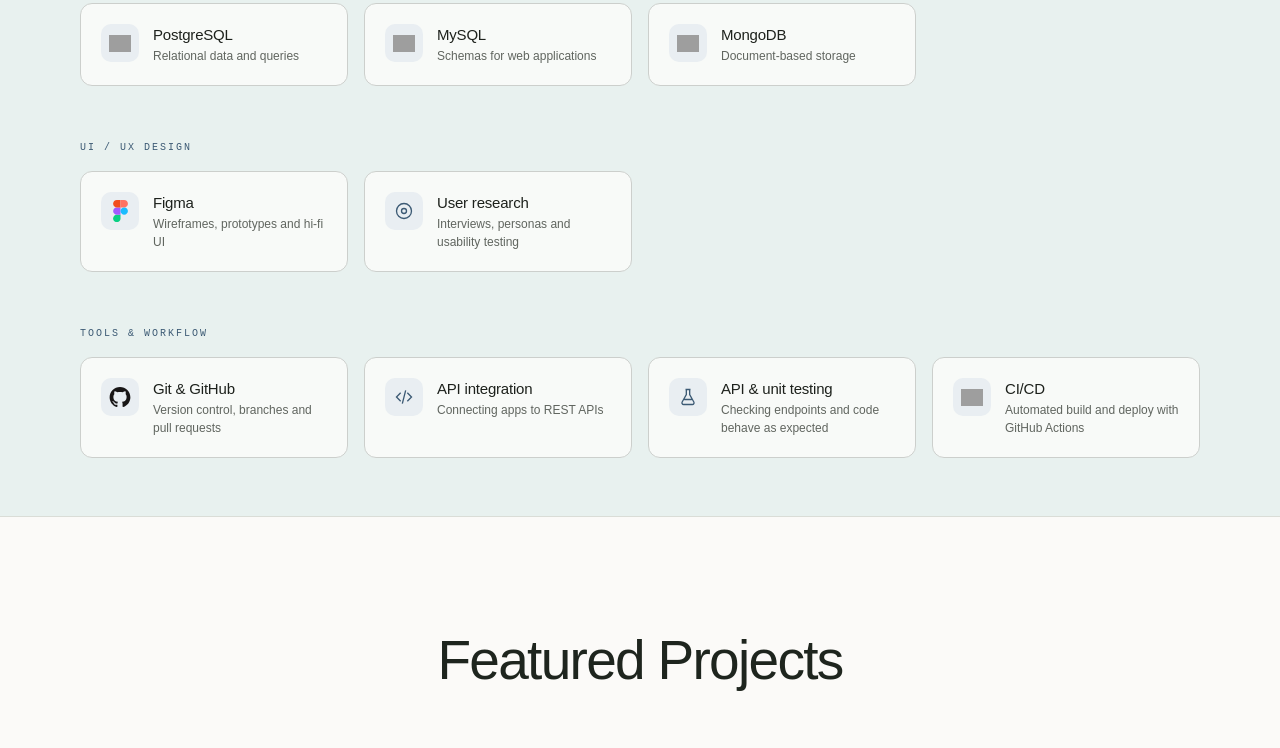
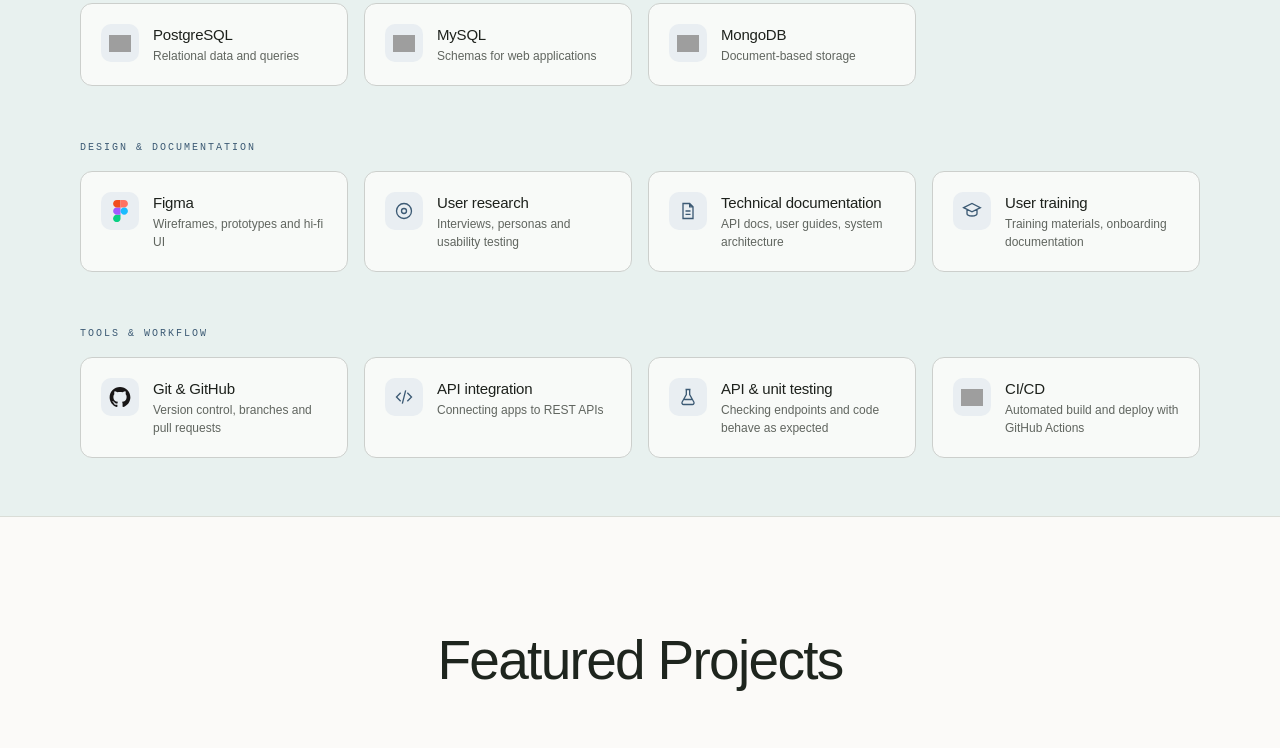
Before and after one commit to Btsolo/Portfolio, a plain HTML site: page index.html in a window 1280 px wide. Shown: the part 2262-3010 px from the top of the page. Drawn offline with Linux system fonts and the light colour scheme; grey boxes are pictures that could not be loaded.

Commit message:
Design & documentation skills; drop Report & SRS button
Co-Authored-By: Claude Opus 5.5 <noreply@anthropic.com>

```diff
--- a/index.html
+++ b/index.html
@@ -114,10 +114,12 @@
               </ul>
             </div>
             <div class="skill-group">
-              <h3 class="skill-group-title">UI / UX design</h3>
+              <h3 class="skill-group-title">Design &amp; documentation</h3>
               <ul class="skill-items">
                 <li class="skill-item"><span class="tool-icon"><img src="assets/icons/figma.svg" alt="" width="24" height="24" loading="lazy"></span><div><h4>Figma</h4><p>Wireframes, prototypes and hi-fi UI</p></div></li>
                 <li class="skill-item"><span class="tool-icon"><svg viewBox="0 0 24 24" fill="none" stroke="currentColor" stroke-width="1.6" aria-hidden="true"><path d="M3 12a9 9 0 1 0 18 0 9 9 0 0 0-18 0m6 0a3 3 0 1 0 6 0 3 3 0 0 0-6 0"/></svg></span><div><h4>User research</h4><p>Interviews, personas and usability testing</p></div></li>
+                <li class="skill-item"><span class="tool-icon"><svg viewBox="0 0 24 24" fill="none" stroke="currentColor" stroke-width="1.6" aria-hidden="true"><path d="M14 3H6v18h12V7zM14 3v4h4M9 12h6M9 16h6"/></svg></span><div><h4>Technical documentation</h4><p>API docs, user guides, system architecture</p></div></li>
+                <li class="skill-item"><span class="tool-icon"><svg viewBox="0 0 24 24" fill="none" stroke="currentColor" stroke-width="1.6" aria-hidden="true"><path d="M2 8l10-5 10 5-10 5zM6 10v5c0 2 3 3 6 3s6-1 6-3v-5"/></svg></span><div><h4>User training</h4><p>Training materials, onboarding documentation</p></div></li>
               </ul>
             </div>
             <div class="skill-group">
@@ -174,7 +176,7 @@
                 <p class="project-category">HCI research & design · Lead UX researcher & designer</p>
                 <ul class="project-tags"><li>HCI</li><li>Usability testing</li><li>Figma</li><li>SRS</li></ul>
                 <p class="project-description">A university-wide lost-and-found application. I led the HCI research from problem identification and user interviews, ran usability tests with 14 participants (10 students, 4 administrators) to iterate from mid- to high-fidelity, and wrote the 20-page SRS with personas, empathy maps and DFDs.</p>
-                <div class="project-actions"><a class="project-action" href="https://www.figma.com/design/5XOSRtwNo0eBpoDmRE16Mu/Lost-and-found-Hi-Fi" target="_blank" rel="noopener">Hi-fi prototype <svg viewBox="0 0 24 24" fill="none" stroke="currentColor" stroke-width="1.4" aria-hidden="true"><path d="M6 18 18 6M6 6h12v12"/></svg></a><button class="source-action" disabled type="button" aria-label="Usability report and SRS link will be added">Report & SRS <svg viewBox="0 0 24 24" fill="none" stroke="currentColor" stroke-width="1.4" aria-hidden="true"><path d="M6 18 18 6M6 6h12v12"/></svg></button></div>
+                <div class="project-actions"><a class="project-action" href="https://www.figma.com/design/5XOSRtwNo0eBpoDmRE16Mu/Lost-and-found-Hi-Fi" target="_blank" rel="noopener">Hi-fi prototype <svg viewBox="0 0 24 24" fill="none" stroke="currentColor" stroke-width="1.4" aria-hidden="true"><path d="M6 18 18 6M6 6h12v12"/></svg></a></div>
               </div>
             </article>
           </div>
```
